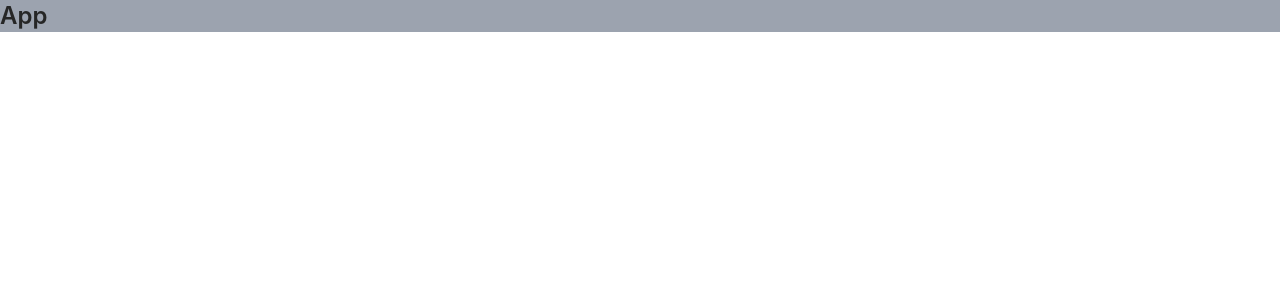
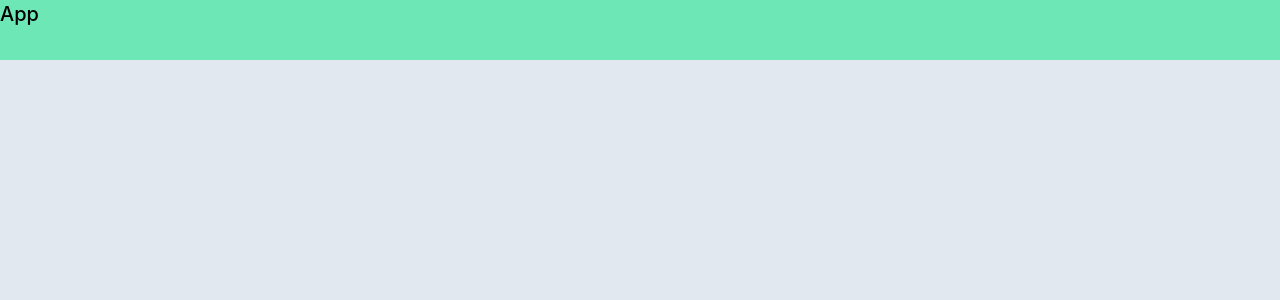
Before and after one commit to habibmustafa/react-tailwind, a React (Create React App) app: page / in a window 1280 px wide. Shown: the top 300 px of the page. Built offline with nearby package versions, Linux system fonts and the light colour scheme.

Commit message:
add: manual height (h-15)

```diff
--- a/src/App.js
+++ b/src/App.js
@@ -2,8 +2,8 @@ import React from 'react'
 
 export default function App() {
    return (
-      <div className='bg-gray-400 text-neutral-800 font-semibold text-2xl'>
-         App
+      <div className='h-screen bg-slate-200'>
+         <div className='text-xl font-medium h-15 bg-emerald-300'>App</div>
       </div>
    )
 }
--- a/tailwind.config.js
+++ b/tailwind.config.js
@@ -3,7 +3,11 @@ module.exports = {
       "./src/**/*.{js,jsx,ts,tsx}",
    ],
    theme: {
-      extend: {},
+      extend: {
+         height: {
+            '15': '3.75rem'
+         }
+      },
    },
    plugins: [],
 }
```
